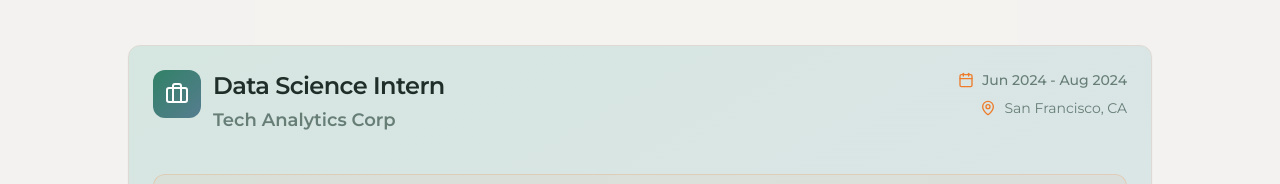
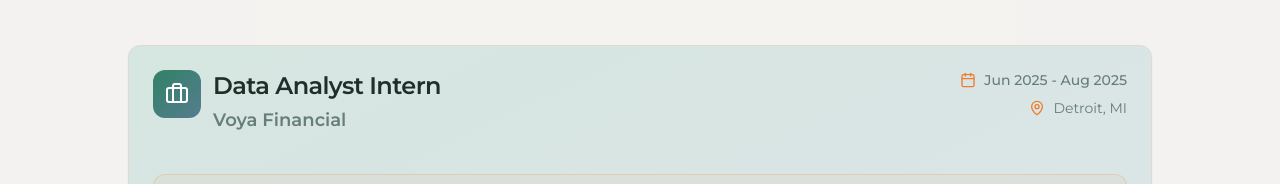
Before and after one commit to mihir-patel-05/mihir-patel-05.github.io, a React (Vite) app in the folder Code/: page / in a window 1280 px wide. Shown: the part 2612-2796 px from the top of the page. Built offline with nearby package versions, Linux system fonts and the light colour scheme; the HTML template or start-up script is replaced by a standard one.

Commit message:
made changes to expirewnces and oroject section, but still need to add my picture, links for the button, and get rid of lovable icon

```diff
--- a/Code/src/components/Contact.tsx
+++ b/Code/src/components/Contact.tsx
@@ -42,7 +42,7 @@ const Contact = () => {
 
           <div className="pt-8 border-t border-border">
             <p className="text-muted-foreground">
-              © 2025 Data Scientist Portfolio. Built with passion for data and nature.
+              © 2025 Mihir Patel Portfolio. Built with passion for data and nature.
             </p>
           </div>
         </div>
--- a/Code/src/components/Experience.tsx
+++ b/Code/src/components/Experience.tsx
@@ -27,60 +27,37 @@ interface ExperienceItem {
 const Experience = () => {
   const experiences: ExperienceItem[] = [
     {
-      company: "Tech Analytics Corp",
-      position: "Data Science Intern",
-      location: "San Francisco, CA",
-      dateRange: "Jun 2024 - Aug 2024",
+      company: "Voya Financial",
+      position: "Data Analyst Intern",
+      location: "Detroit, MI",
+      dateRange: "Jun 2025 - Aug 2025",
       description: [
-        "Developed machine learning models to predict customer churn with 87% accuracy, directly contributing to a 15% improvement in customer retention rates",
-        "Built automated ETL pipelines processing 2M+ records daily using Python (pandas, NumPy) and SQL, reducing data processing time by 60%",
-        "Created interactive Tableau dashboards for executive stakeholders featuring real-time KPIs, reducing manual reporting time by 40%",
-        "Collaborated with cross-functional teams across product, marketing, and engineering to translate business requirements into scalable technical solutions",
-        "Implemented data validation and quality checks ensuring 99.9% data accuracy across all pipelines"
+        "Engineered scalable data ingestion pipelines using Microsoft Fabric + Apache Spark, improving distributed data processing performance by 32% and enabling downstream analytics",
+        "Partnered with the FP&A team to design interactive Power BI dashboards for 8 cost centers, transforming financial data into actionable insights",
+        "Built and optimized 5 semantic models in Power BI linked to Fabric Dataflows, processing 2M+ row datasets from Oracle ERP/EPM systems, increasing reporting time by 30%"
       ],
-      tags: ["Python", "SQL", "Tableau", "Machine Learning", "Scikit-learn", "pandas", "ETL"],
+      tags: ["Power BI", "Microsoft Fabric", "Apache Spark", "Data Pipelines", "Data Analysis", "SQL", "Python" ,"ETL"],
       gradient: "from-primary/20 to-secondary/20",
       achievements: [
-        "15% improvement in customer retention",
-        "60% reduction in processing time"
+        "32% reduction in data processing time",
+        "30% increase in reporting speed"
       ]
     },
     {
-      company: "DataViz Solutions",
-      position: "Analytics Intern",
-      location: "Remote",
-      dateRange: "Jan 2024 - May 2024",
+      company: "BAPS Swaminarayan Sanstha",
+      position: "Data Analyst",
+      location: "Canton, MI",
+      dateRange: "Jun 2022 - Aug 2024",
       description: [
-        "Analyzed customer behavior data across 500K+ users to identify key engagement metrics and trends, leading to actionable insights for product development",
-        "Designed and implemented comprehensive A/B testing framework for product feature optimization, enabling data-driven decision making across 12+ experiments",
-        "Created Power BI reports and interactive dashboards visualizing KPIs for marketing and product teams, serving 25+ stakeholders",
-        "Conducted advanced statistical analysis on user segmentation using clustering algorithms, resulting in 3 distinct user personas and targeted marketing campaigns",
-        "Presented weekly insights to leadership team, influencing product roadmap decisions and marketing strategies"
+        "Leveraged SQL + Python analytics to identify engagement trends across youth activity programs, increasing participation effectiveness by 15%",
+        "Designed a data-driven registration pipeline improving user tracking for 500+ attendees, reducing operational processing time and proving data quality + insights",
+        "Created financial dashboards to detect cost savings and delivered insights that saved $4,000 in event operations through data-driven decision-making"
       ],
-      tags: ["Power BI", "A/B Testing", "Statistics", "Data Analysis", "Python", "User Segmentation"],
+      tags: ["SQL", "Python", "Data Analysis", "Data Visualization", "Dashboards", "Power BI", "Expense Analytics"],
       gradient: "from-secondary/20 to-accent/20",
       achievements: [
-        "12+ A/B tests completed",
-        "3 user personas identified"
-      ]
-    },
-    {
-      company: "University Research Lab",
-      position: "Research Assistant",
-      location: "Berkeley, CA",
-      dateRange: "Sep 2023 - Dec 2023",
-      description: [
-        "Researched state-of-the-art natural language processing techniques for sentiment analysis applications in e-commerce product reviews",
-        "Processed and cleaned large text datasets containing 1M+ reviews from social media platforms using Python and NLTK",
-        "Implemented deep learning models (LSTM, BERT) using TensorFlow and PyTorch, achieving 87% accuracy on emotion classification tasks",
-        "Co-authored research paper titled 'Emotion Detection in Customer Reviews Using Transfer Learning' accepted to IEEE conference",
-        "Conducted literature reviews on 50+ academic papers and synthesized findings for research team"
-      ],
-      tags: ["NLP", "TensorFlow", "PyTorch", "Research", "Python", "BERT", "Deep Learning"],
-      gradient: "from-accent/20 to-primary/20",
-      achievements: [
-        "87% model accuracy achieved",
-        "1 research paper published"
+        "15% increase in youth program engagement",
+        "$4,000 in event cost savings"
       ]
     }
   ];
--- a/Code/src/components/Projects.tsx
+++ b/Code/src/components/Projects.tsx
@@ -5,21 +5,21 @@ import { Button } from "@/components/ui/button";
 const Projects = () => {
   const projects = [
     {
-      title: "Customer Segmentation Analysis",
-      description: "ML-powered clustering to identify customer segments and optimize marketing strategies",
-      tags: ["Python", "Scikit-learn", "Tableau"],
+      title: "March Madness Outcome Prediction Model Development",
+      description: "ML-powered model for predicting March Madness tournament outcomes",
+      tags: ["Python", "Scikit-learn", "Pandas", "Numpy", "Machine Learning"],
       gradient: "from-primary/20 to-secondary/20"
     },
     {
-      title: "Sales Forecasting Dashboard",
-      description: "Interactive dashboard with predictive analytics for revenue forecasting",
-      tags: ["Power BI", "SQL", "Time Series"],
+      title: "War on Drugs Policy Analysis",
+      description: "Statistical analysis of the impact of drug policies using Python",
+      tags: ["Pyton", "Pandas", "NumPy", "NumPy", "Matplotlib", "Seaborn", "Statsmodels"],
       gradient: "from-secondary/20 to-accent/20"
     },
     {
-      title: "Sentiment Analysis Pipeline",
-      description: "NLP pipeline analyzing customer feedback to drive product improvements",
-      tags: ["NLP", "TensorFlow", "API"],
+      title: "Event Check-in APP",
+      description: "Web app for event check-ins using TypeScript and React",
+      tags: ["TypeScript", "React", "MySQL", "Next.js", "Tailwind CSS", "Stripe API", "Prisma", "Typeform API"],
       gradient: "from-accent/20 to-primary/20"
     }
   ];
```
